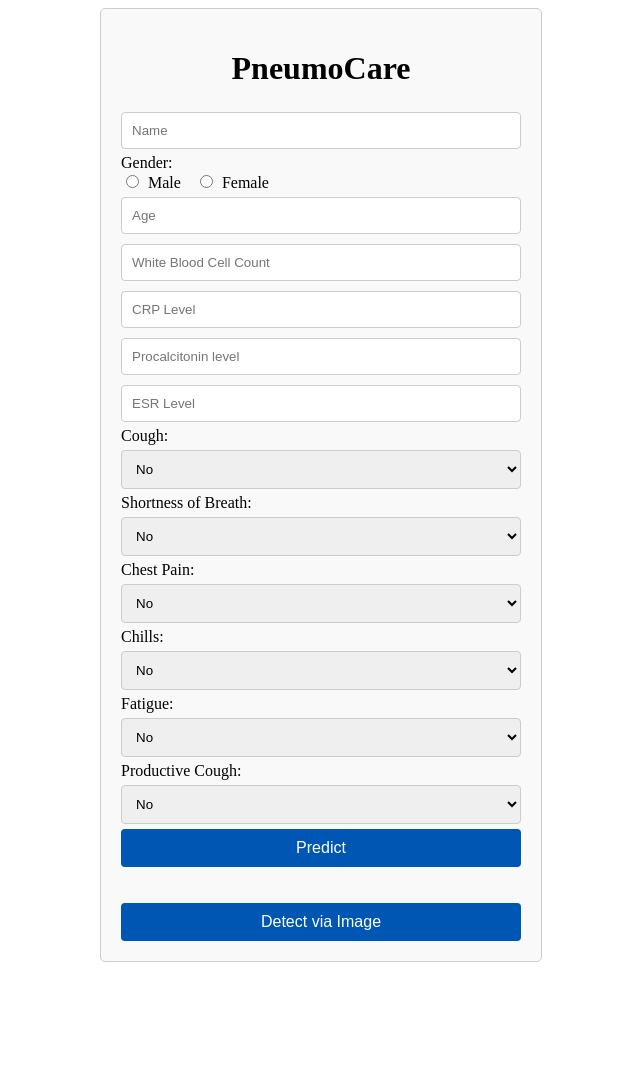
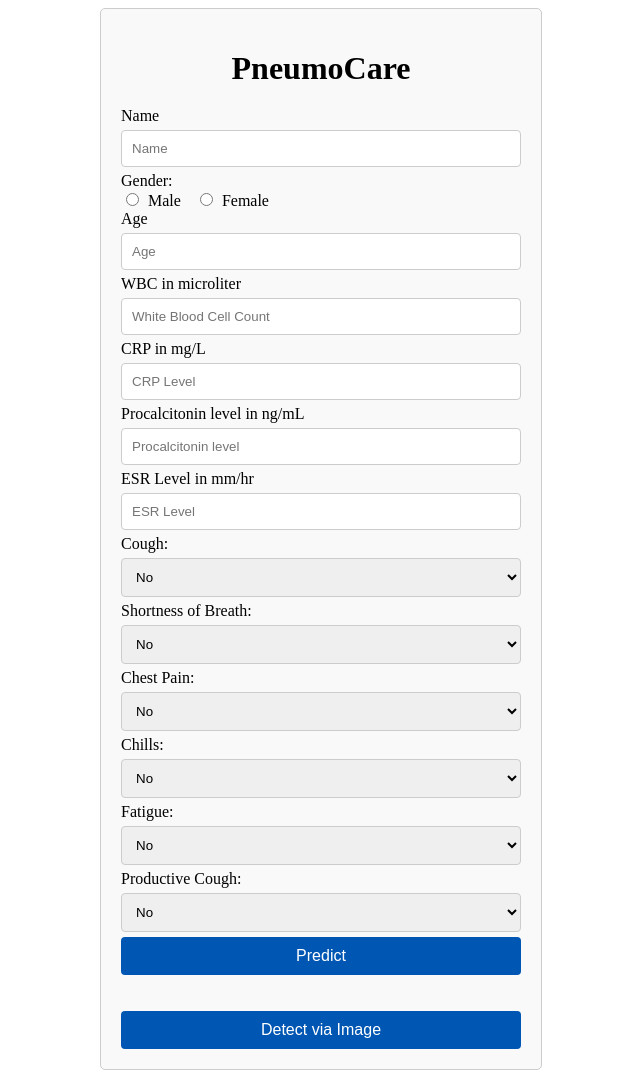
Before and after one commit to Sufi1512/Pnuemonia_Analysis, a Flask app: page / in a window 1280 px wide. Shown: the whole page, without its empty margins (319-959 px from the left). Before the commit the page ends 962 px from the top, so only its background shows below. Run offline with Flask 3, Linux system fonts and the light colour scheme; parts of the project's set-up code (start-up, migrations or seed data) failed here and were passed over.

Commit message:
Add label to home_page

```diff
--- a/templates/index.html
+++ b/templates/index.html
@@ -13,6 +13,7 @@
         <h1>PneumoCare</h1>
 
         <form action="{{ url_for('predict')}}" method="post">
+            <label for="name">Name</label>
             <input type="text" name="Name" placeholder="Name" required="required"><br>
             <label>Gender:</label><br>
             <input type="radio" id="male" name="Gender" value="Male" required>
@@ -20,12 +21,18 @@
 
             <input type="radio" id="female" name="Gender" value="Female" required>
             <label for="female">Female</label><br>
+            <label for="Age">Age</label>
             <input type="number" name="Age" placeholder="Age" required="required"><br>
+            <label for="WBC">WBC in microliter </label>
             <input type="number" name="White Blood Cell Count" placeholder="White Blood Cell Count" min="0" max="16000"
                 required="required"><br>
+
+               <label for="CRP">CRP in mg/L</label>
             <input type="number" name="CRP Level" step="0.01" placeholder="CRP Level" min="0" max="100" required="required"><br>
+            <label for="Procalcitonin level">Procalcitonin level in ng/mL</label>
             <input type="number" name="Procalcitonin level" step="0.01" placeholder="Procalcitonin level" min="0" max="100"
                 required="required"><br>
+                <label for="ESR Level">ESR Level in mm/hr</label>
             <input type="number" name="ESR Level" placeholder="ESR Level" min="0" max="100" required="required"><br>
 
             <!-- Dropdown inputs -->
```
